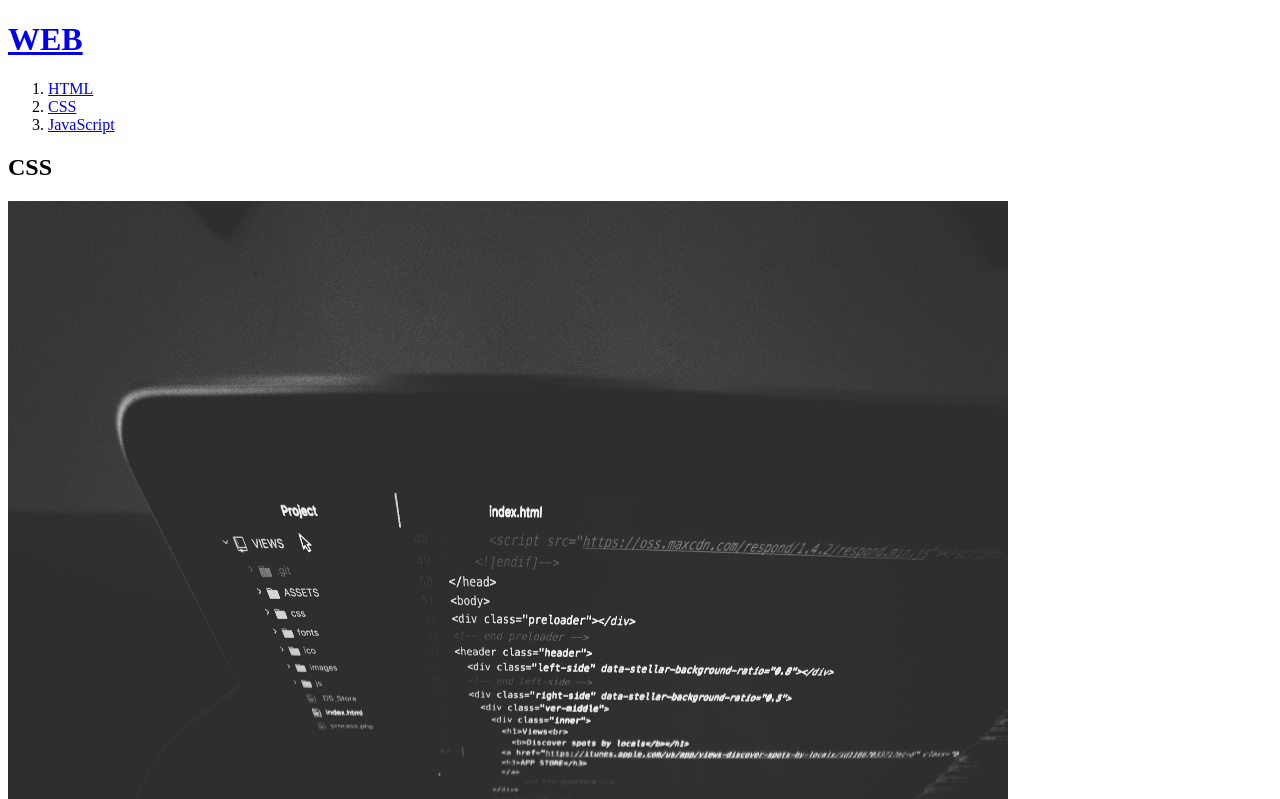
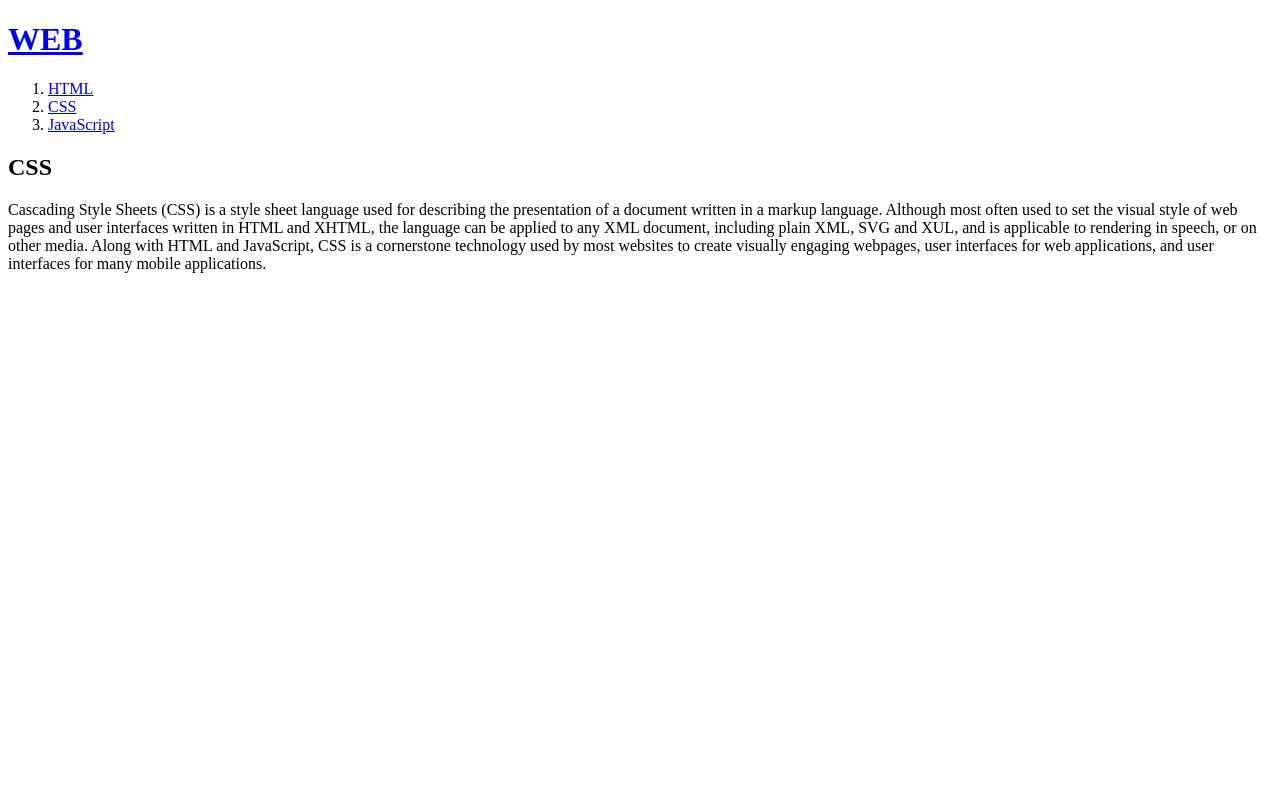
Before and after one commit to gkgskawls/NJTEST, a plain HTML site: page 2.html in a window 1280 px wide. Shown: the top 799 px of the page. Drawn offline with Linux system fonts and the light colour scheme.

Commit message:
11-14
gogo

```diff
--- a/2.html
+++ b/2.html
@@ -13,7 +13,6 @@
   </ol>
   <h2>CSS</h2>
   <p>
-      <img src="coding.jpg" width="1000px"height="1000px"><br>
     Cascading Style Sheets (CSS) is a style sheet language used for describing the presentation of a document written in a markup language. Although most often used to set the visual style of web pages and user interfaces written in HTML and XHTML, the language can be applied to any XML document, including plain XML, SVG and XUL, and is applicable to rendering in speech, or on other media. Along with HTML and JavaScript, CSS is a cornerstone technology used by most websites to create visually engaging webpages, user interfaces for web applications, and user interfaces for many mobile applications.
   </p>
 </body>
```
Also changed, not shown: 1.html (+2 -1 lines).
